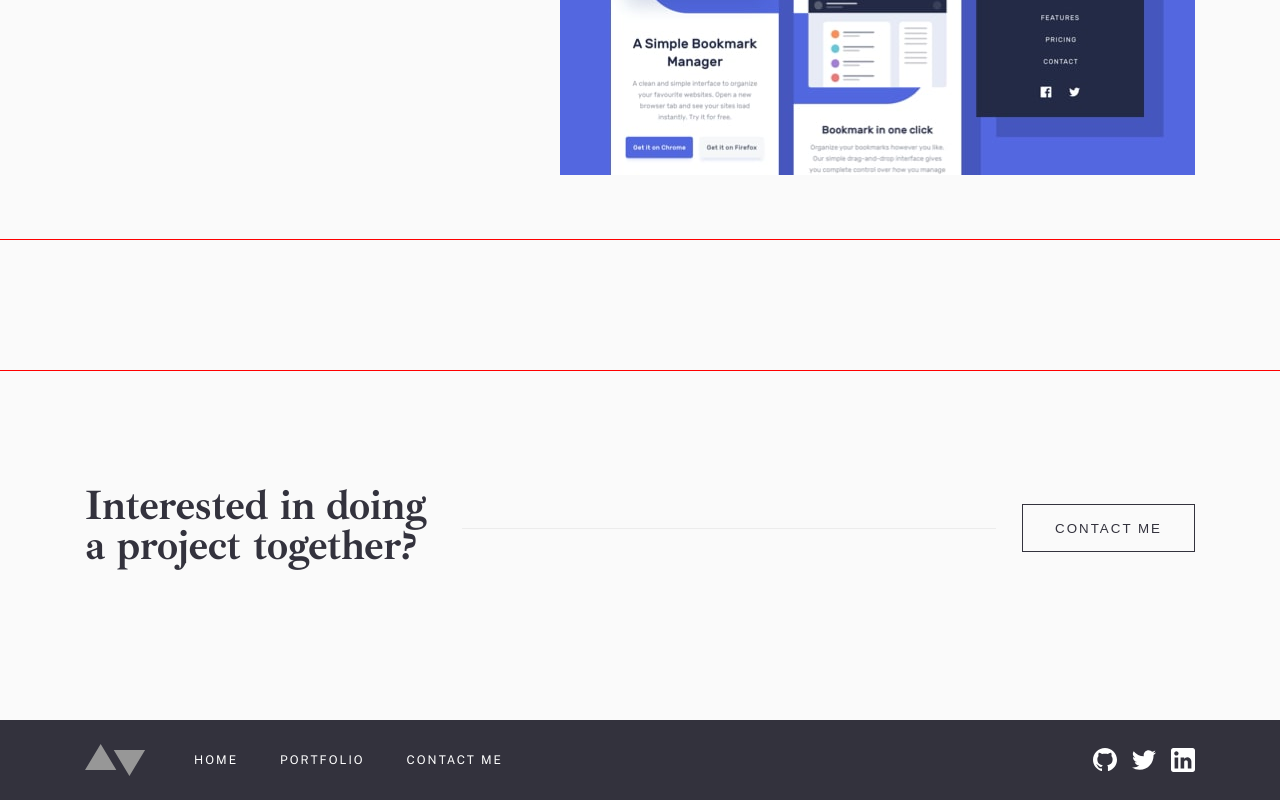
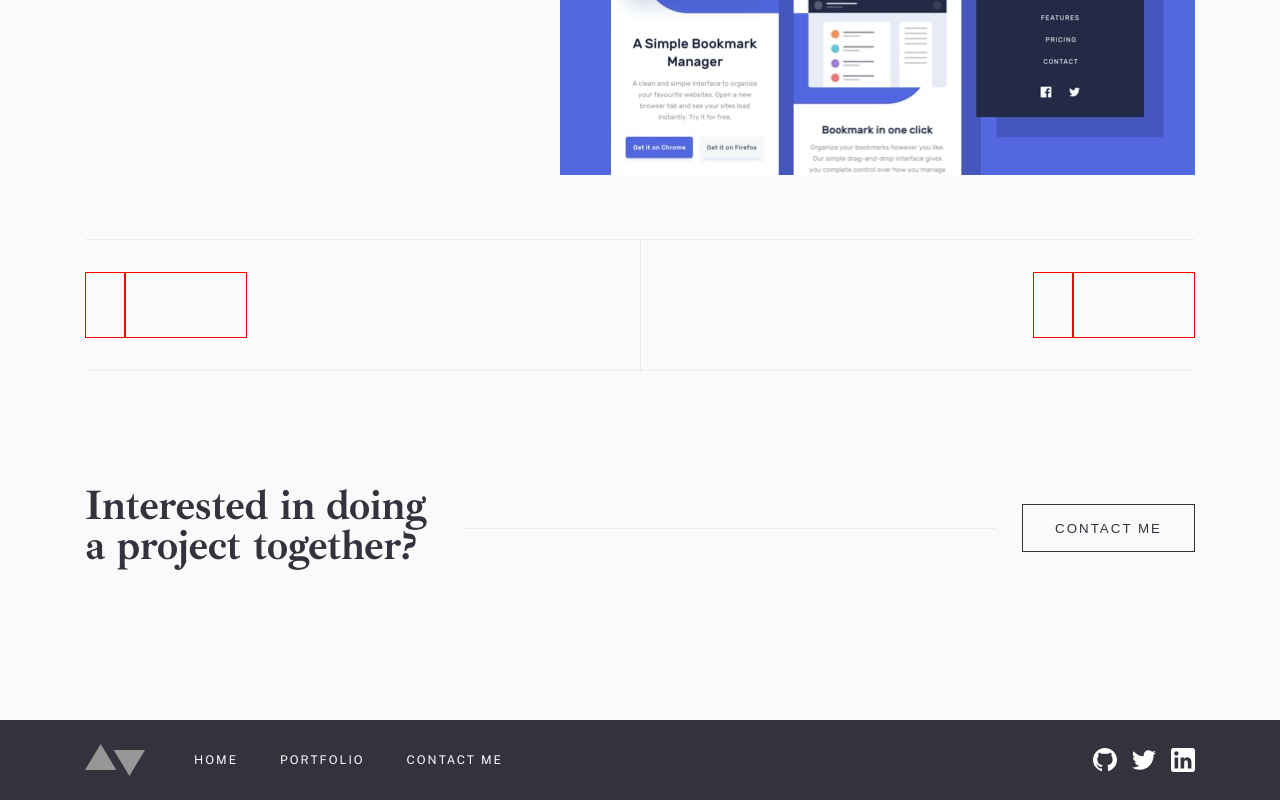
Before and after one commit to danielopq/minimalPortfolio, a React (Vite) app: page / in a window 1280 px wide. Shown: the part 1822-2622 px from the top of the page. Built offline with nearby package versions, Linux system fonts and the light colour scheme.

Commit message:
DetailsNavBarButton.tsx - created

```diff
--- a/src/components/portfolioDetails/detailsNavBar/DetailsNavBar.tsx
+++ b/src/components/portfolioDetails/detailsNavBar/DetailsNavBar.tsx
@@ -1,9 +1,12 @@
 import './detailsNavBar.css';
+import DetailsNavBarButton from '../../shared/detailsNavBarButton/DetailsNavBarButton';
 
 const DetailsNavBar:React.FC = () =>{
     return(
         <nav id="detailsNavBar">
-
+            <DetailsNavBarButton/>
+            <div id="detailsNavBarSeparator"></div>
+            <DetailsNavBarButton/>
         </nav>
     )
 }
--- a/src/components/portfolioDetails/detailsNavBar/detailsNavBar.css
+++ b/src/components/portfolioDetails/detailsNavBar/detailsNavBar.css
@@ -1,6 +1,17 @@
 #detailsNavBar{
-    width: inherit;
+    width: 1110px;
     height: 132px;
     margin-bottom: 115px;
-    border: solid 1px red;
+    display: flex;
+    flex-direction: row;
+    align-items: center;
+    justify-content: space-between;
+    border-top: solid 1px rgba(151,151,151,0.15);
+    border-bottom: solid 1px rgba(151,151,151,0.15);
 }
+
+#detailsNavBarSeparator{
+    height: inherit;
+    width: 1px;
+    background-color: rgba(151,151,151,0.15);
+}
--- /dev/null
+++ b/src/components/shared/detailsNavBarButton/DetailsNavBarButton.tsx
@@ -0,0 +1,15 @@
+import './detailsNavBarButton.css';
+
+interface DetailsNavBarButtonProps{
+
+}
+
+const DetailsNavBarButton: React.FC<DetailsNavBarButtonProps> = () => {
+    return (
+        <button className='detailsNavBarButton'>
+            <div className='buttonArrowIcon'></div>
+            <div className='buttonLegend'></div>
+        </button>
+    )
+}
+export default DetailsNavBarButton;
--- /dev/null
+++ b/src/components/shared/detailsNavBarButton/detailsNavBarButton.css
@@ -0,0 +1,22 @@
+.detailsNavBarButton{
+    width: 162px;
+    height: 66px;
+    padding: 0px;
+    display: flex;
+    flex-direction: row;
+    align-items: center;
+    background-color: transparent;
+    border: none;
+}
+
+.buttonArrowIcon{
+    width: 40px;
+    height: inherit;
+    border: solid 1px red;
+}
+
+.buttonLegend{
+    width: 122px;
+    height: inherit;
+    border: solid 1px red;
+}
```
Also changed, not shown: src/components/shared/detailsNavBarButton/img/arrow-left.svg (renamed from src/assets/img/icons/arrow-left.svg), src/components/shared/detailsNavBarButton/img/arrow-right.svg (renamed from src/assets/img/icons/arrow-right.svg).
